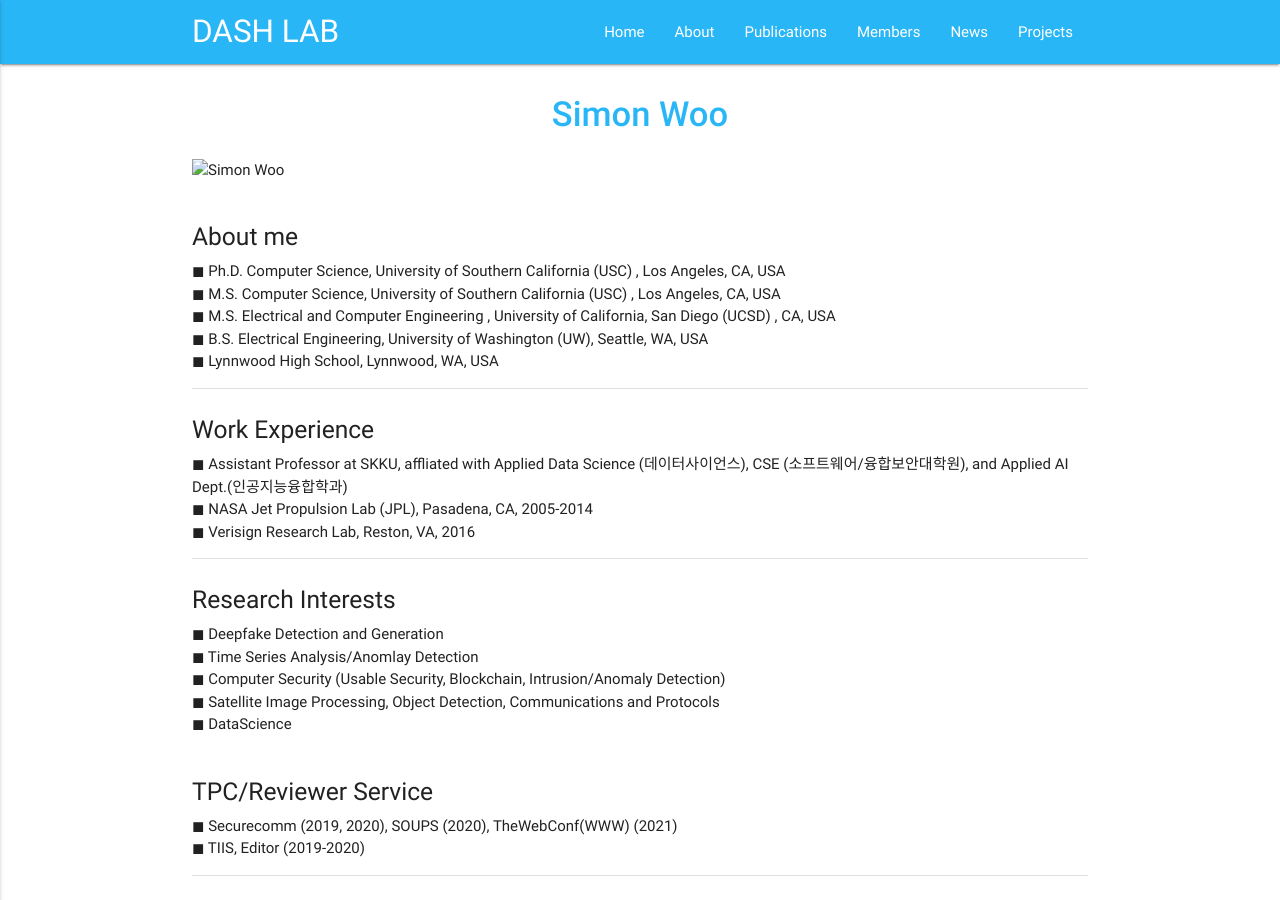
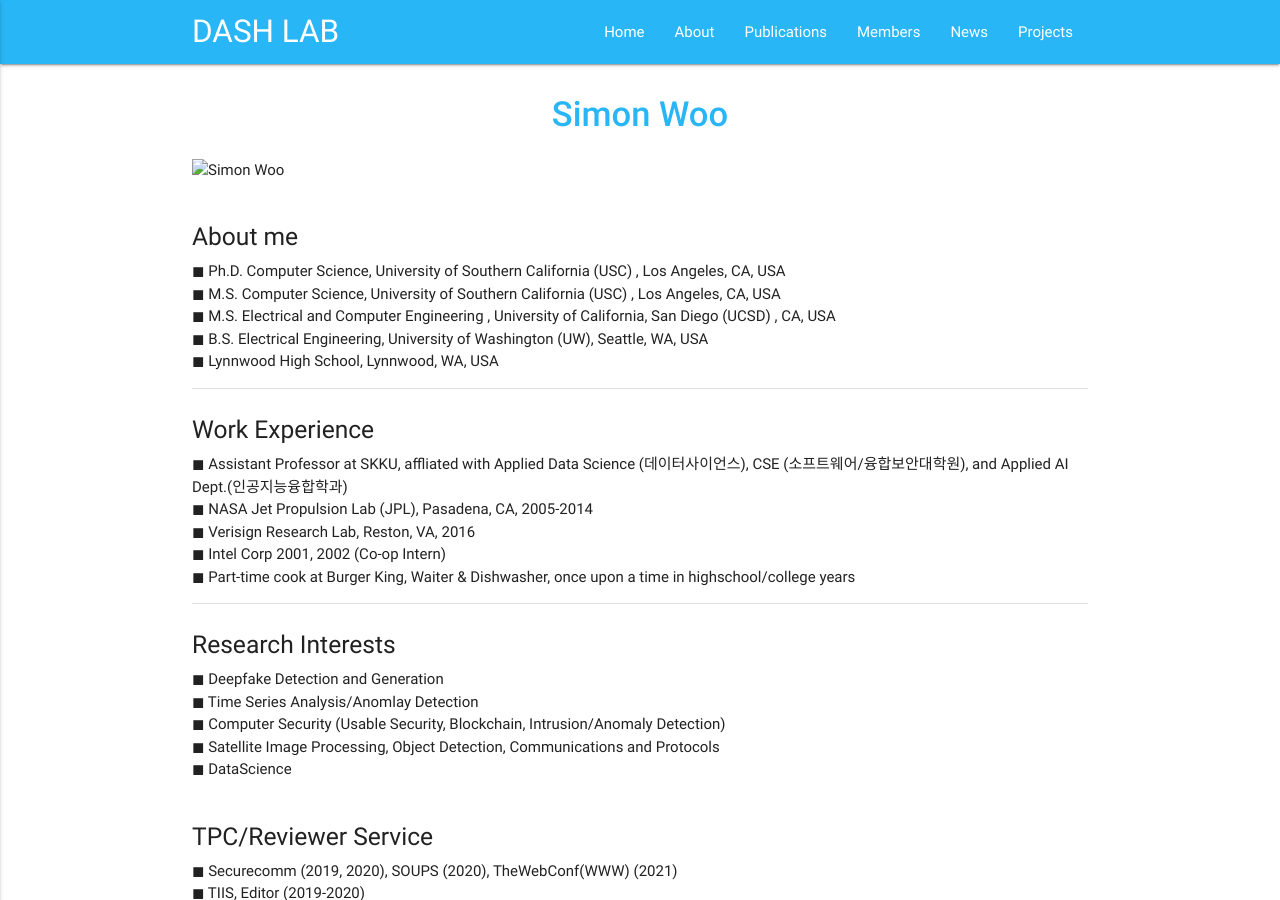
Before and after one commit to Yurim990507/DASH-Lab.github.io, a Jekyll site: the page built from example1.md, in a window 1280 px wide and 900 px high. Built offline with Jekyll 4.4.1, drawn with Linux system fonts in a browser that asks for light colours.

Commit message:
Update example1.md

```diff
--- a/example1.md
+++ b/example1.md
@@ -25,6 +25,8 @@ permalink: /About/
         ◼ Assistant Professor at SKKU, affliated with Applied Data Science (데이터사이언스), CSE (소프트웨어/융합보안대학원), and Applied AI Dept.(인공지능융합학과) <br>
         ◼ NASA Jet Propulsion Lab (JPL), Pasadena, CA, 2005-2014 <br>
         ◼ Verisign Research Lab, Reston, VA, 2016 <br>
+        ◼ Intel Corp 2001, 2002 (Co-op Intern) <br>
+        ◼ Part-time cook at Burger King, Waiter & Dishwasher, once upon a time in highschool/college years  <br>
 </div>
 
 <div class="divider"></div>
```
